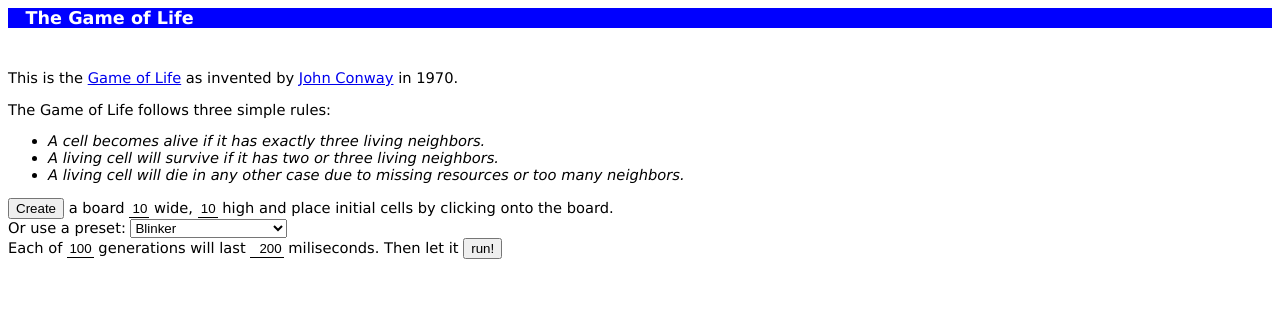
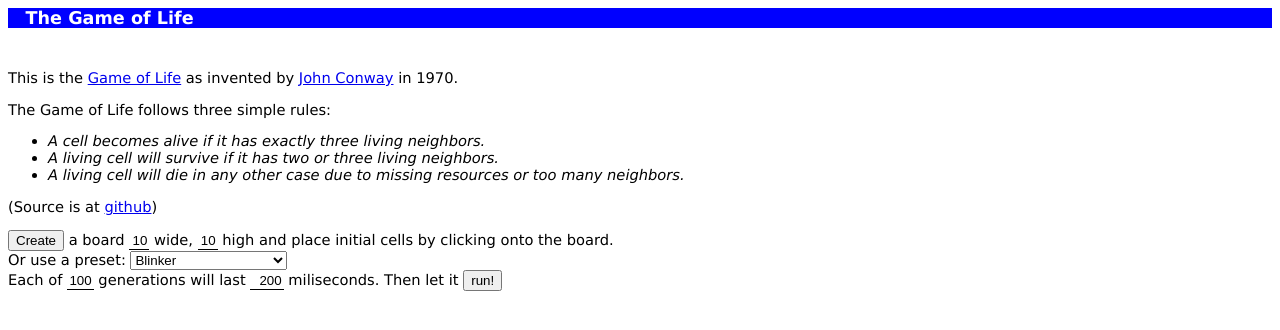
Before and after one commit to jwendland/GameOfLife, a plain HTML site: page index.html in a window 1280 px wide. Drawn offline with nearby package versions, Linux system fonts and the light colour scheme.

Commit message:
add link to github

```diff
--- a/index.html
+++ b/index.html
@@ -23,6 +23,7 @@
           <li>A living cell will survive if it has two or three living neighbors.</li>
           <li>A living cell will die in any other case due to missing resources or too many neighbors.</li>
         </ul>
+      (Source is at <a href="https://github.com/jwendland/GameOfLife">github</a>)
       </p>
       <p>
       <input type="button" id="createButton" value="Create" /> a board <input type="text" id="size_x" value="10" /> wide,
```
